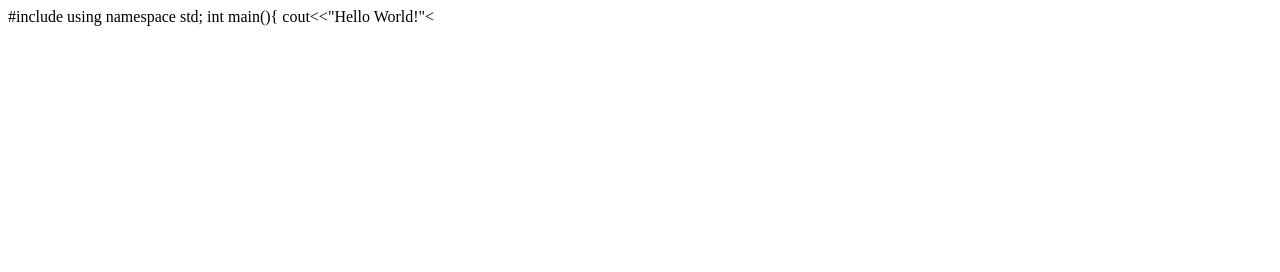
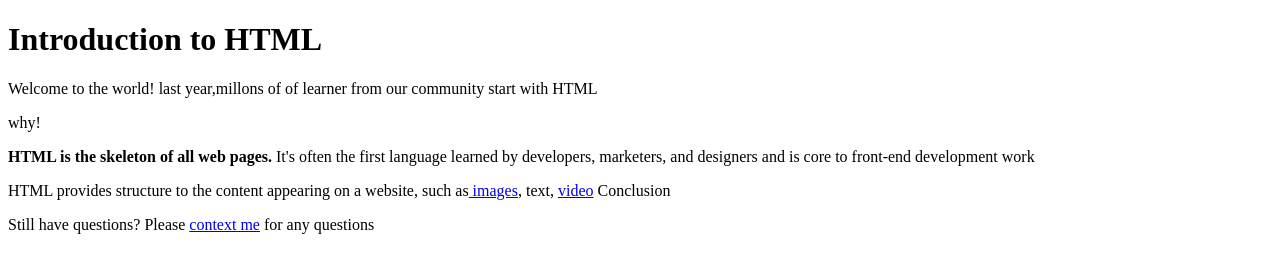
Before and after one commit to SanaTes/web-design, a plain HTML site: page index.html in a window 1280 px wide. Drawn offline with Linux system fonts and the light colour scheme.

Commit message:
Update index.html

```diff
--- a/index.html
+++ b/index.html
@@ -1,7 +1,18 @@
-#include <iostream>
-using namespace std;
+<!DOCTYPE html>
+<html>
+<head>
+    <title>Introduction to HTML</title>
+</head>
+<body>
+    <h1>Introduction to HTML</h1>
+    Welcome to the world!
+   last year,millons of of learner from our community start with HTML </p>
 
-int main(){
-    cout<<"Hello World!"<<endl;
-    return 0;
-}
+    why!</p>
+    <Strong>HTML is the skeleton of all web pages.</Strong>  It's often the first language learned by developers, marketers, and designers and is core to front-end development work</p>
+
+    HTML provides structure to the content appearing on a website, such as<a href="https://images.app.goo.gl/Kciynd33VeGtwHVJ6"> images</a>, text, <a href="https://www.google.com/url?sa=i&url=https%3A%2F%2Fmakeameme.org%2Fmeme%2Fme-and-me-5b99c5&psig=AOvVaw18FmQQcXhArz0h7yCZIXde&ust=1729604091945000&source=images&cd=vfe&opi=89978449&ved=0CBMQjRxqFwoTCLDuqMLLn4kDFQAAAAAdAAAAABAJ">video</a>
+        Conclusion
+    </h2>
+    <p> Still have questions? Please <a href="photo_2024-10-09_22-46-57.jpg">context me</a> for any questions
+</html>
```
